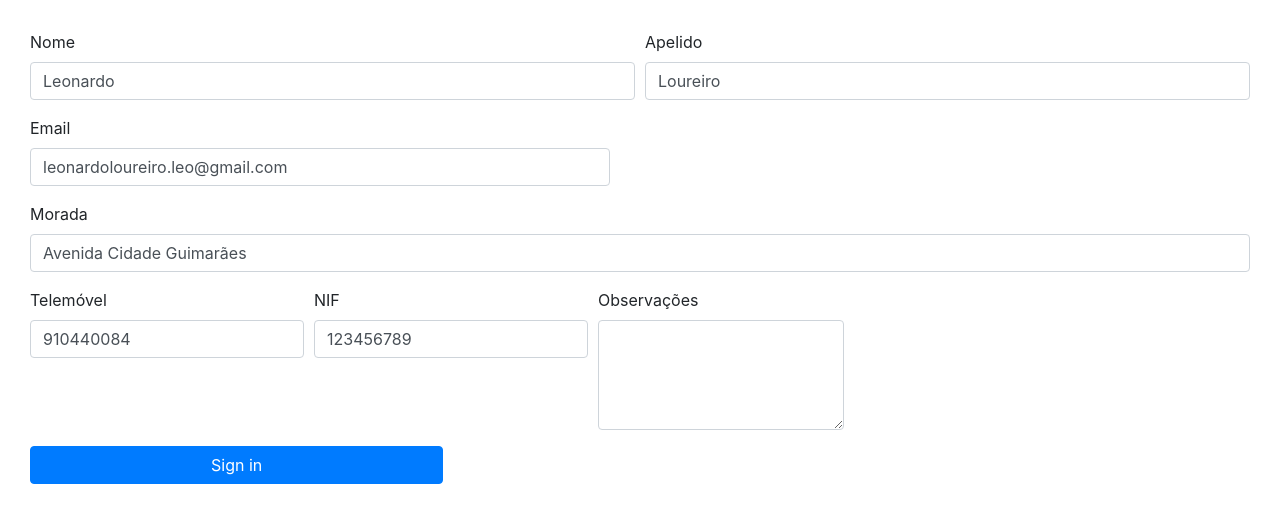
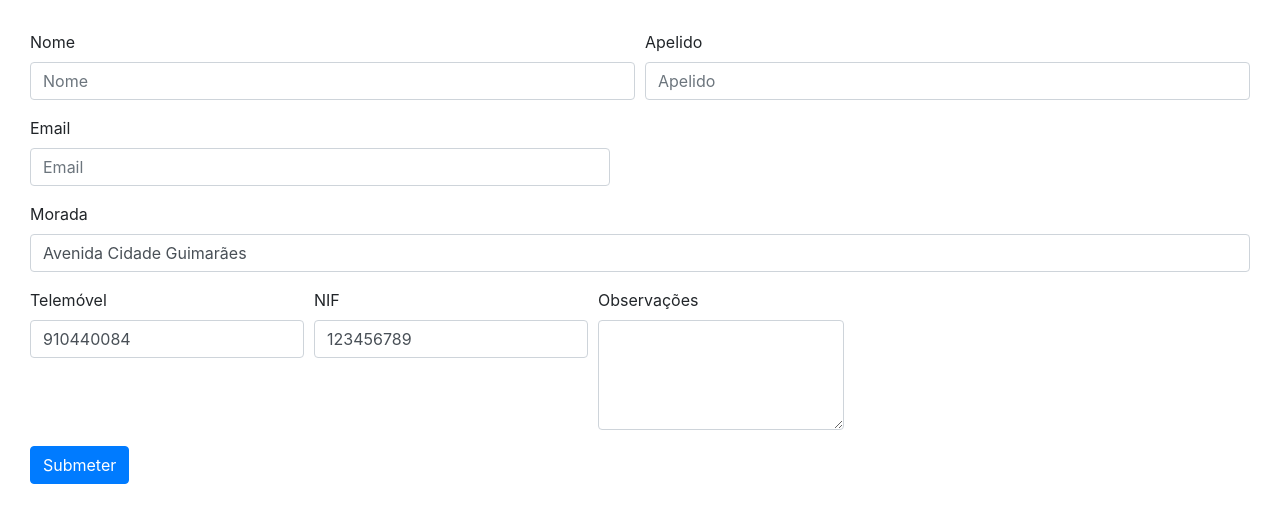
Before and after one commit to lleo05/lleo05.github.io, a plain HTML site: page Aula3/Exercicio2/index.html in a window 1280 px wide. Drawn offline with nearby package versions, Linux system fonts and the light colour scheme.

Commit message:
Add files via upload

```diff
--- a/Aula3/Exercicio2/index.html
+++ b/Aula3/Exercicio2/index.html
@@ -9,6 +9,7 @@
     <link rel="stylesheet" href="https://cdn.jsdelivr.net/npm/bootstrap@4.0.0/dist/css/bootstrap.min.css"
         integrity="sha384-Gn5384xqQ1aoWXA+058RXPxPg6fy4IWvTNh0E263XmFcJlSAwiGgFAW/dAiS6JXm" crossorigin="anonymous">
     <script src="js.js"></script>
+    <link rel="manifest" href="manifest.json">
     <style>
         body {
             margin-top: 30px;
@@ -19,11 +20,6 @@
         #email{
             margin-left: -15px;
         }
-
-        button#botao {
-            padding-left: 180px;
-            padding-right: 180px;
-        }
     </style>
 </head>
 
@@ -32,19 +28,19 @@
         <div class="form-row">
             <div class="form-group col-md-6">
                 <label for="inputEmail4">Nome</label>
-                <input type="text" class="form-control" id="inputName" name="nome" placeholder="Nome" value="Leonardo"
+                <input type="text" class="form-control" id="inputName" name="nome" placeholder="Nome" value=""
                     required>
             </div>
             <div class="form-group col-md-6">
                 <label for="inputPassword4">Apelido</label>
                 <input type="text" class="form-control" id="inputName2" name="nome" placeholder="Apelido"
-                    value="Loureiro" required>
+                    value="" required>
             </div>
         </div>
         <div class="form-group col-md-6" id="email">
             <label for="inputEmail4">Email</label>
             <input type="email" class="form-control" id="inputEmail" name="nome" placeholder="Email"
-                value="leonardoloureiro.leo@gmail.com" required>
+                value="" required>
         </div>
         <div class="form-group">
             <label for="inputAddress">Morada</label>
@@ -68,7 +64,7 @@
             </div>
         </div>
         </div>
-        <button type="submit" class="btn btn-primary" id="botao">Sign in</button>
+        <button type="submit" class="btn btn-primary" id="botao">Submeter</button>
     </form>
 </body>
 
--- a/Aula3/Exercicio2/js.js
+++ b/Aula3/Exercicio2/js.js
@@ -58,4 +58,11 @@ function validar(event) {
     console.log("Todos os campos introduzidos corretamente!");
     // envia o formulário
     //formulario.submit();
+
+    document.getElementById('inputName').value = '';
+    document.getElementById('inputName2').value = '';
+    document.getElementById('inputEmail').value = '';
+    document.getElementById('inputMorada').value = '';
+    document.getElementById('inputNumber').value = '';
+    document.getElementById('inputNIF').value = '';
 }
```
Also changed, not shown: Aula3/Exercicio2/manifest.json. Lines whose indentation alone changed are shown as unchanged.
